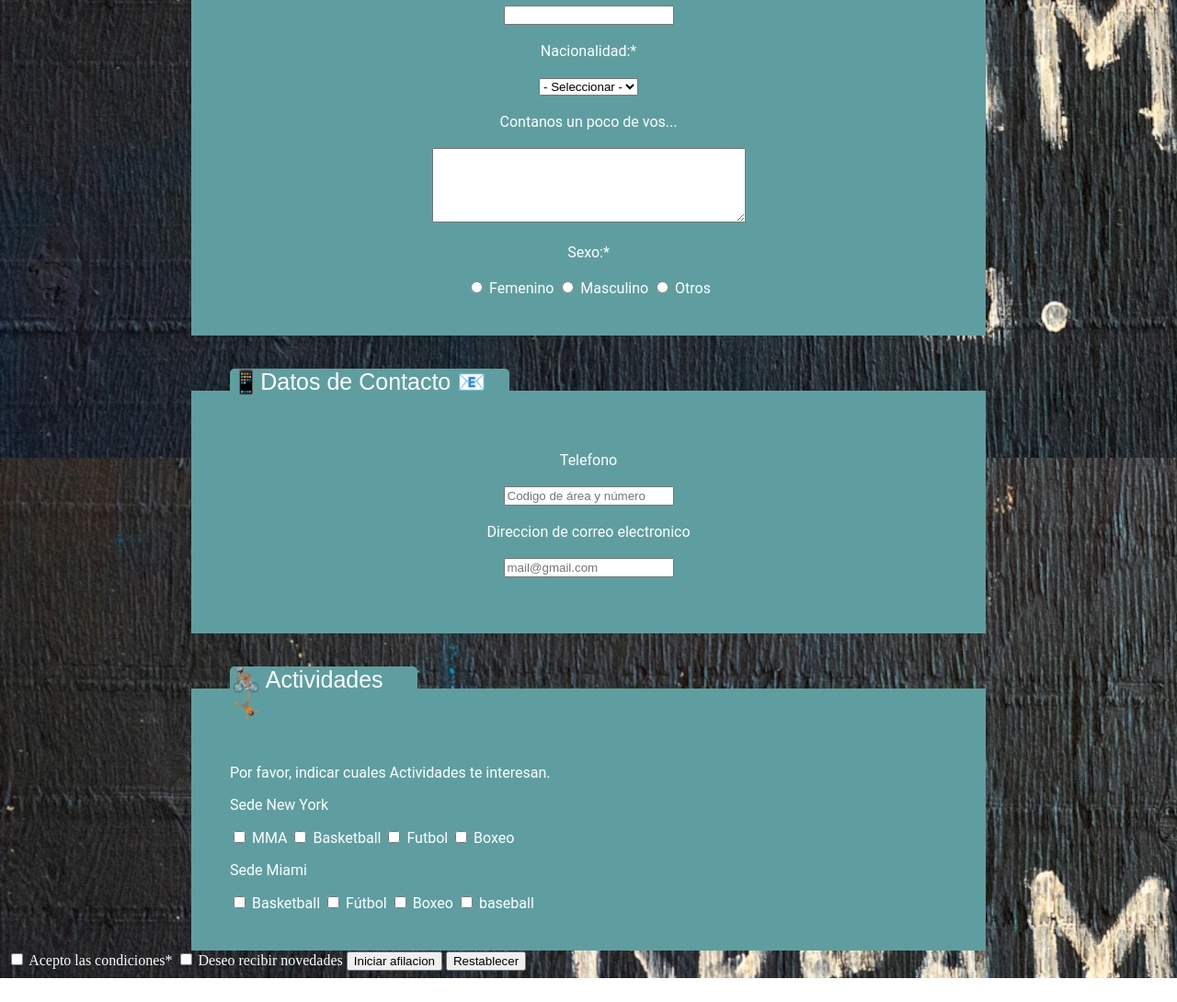
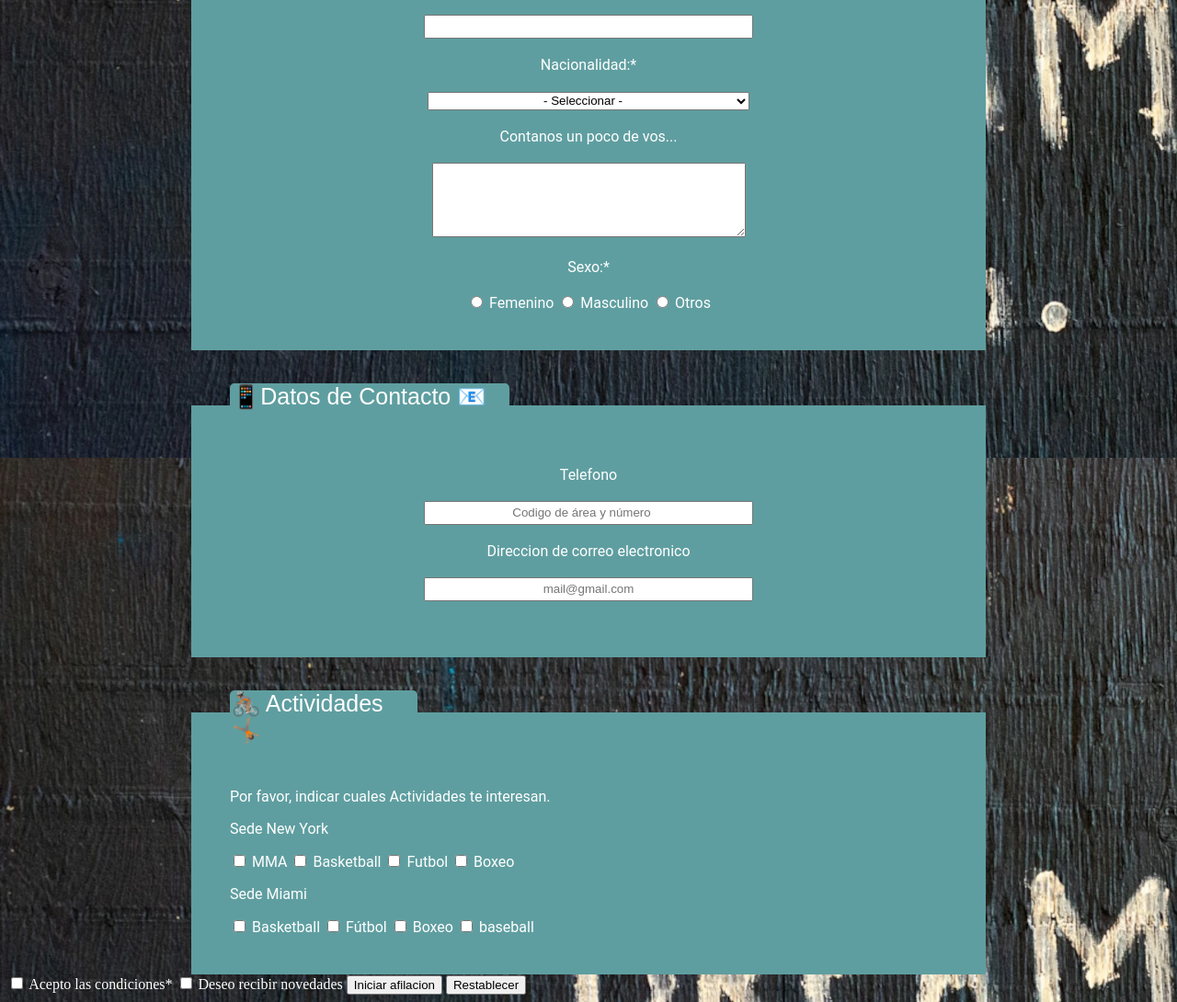
Before and after one commit to Almans05/Proyecto-Gimnasio, a website built with Vite: page index.html in a window 1280 px wide. Shown: the part 501-1591 px from the top of the page at 92% size. Before the commit the page ends 1565 px from the top, so only its background shows below. Built offline with nearby package versions, Linux system fonts and the light colour scheme.

Commit message:
verifico dimensiones de las cajas

```diff
--- a/index.html
+++ b/index.html
@@ -35,8 +35,8 @@
        <div style="text-align:center;" class="margen"></div>
        <label for="Nacionalidad">Nacionalidad:*</label><br><br>
 
-       <select>
-        <option value="- Seleccionar -">- Seleccionar -</option>
+       <select class="selec-1">
+        <option id="S-2" value="- Seleccionar -">- Seleccionar -</option>
         <option value="United States">United States</option>
         <option value="Afghanistan">Argentina</option>
         <option value="Albania">Chile</option>
@@ -68,11 +68,11 @@
       <legend class="texto-izquierda">📱Datos de Contacto 📧</legend>
       <div style="text-align:center;" class="margen">
        <label for="Telefono">Telefono</label><br><br>
-       <input type="number" placeholder="Codigo de área y número" class="center celda margen"><br><br>
+       <input id="text-centrado-2" type="number" placeholder="Codigo de área y número" class="centrado-A"><br><br>
       </div>
       <div style="text-align: center;" class="margen">
        <label for="Correo">Direccion de correo electronico</label><br><br>
-       <input type="email" required placeholder="mail@gmail.com" class="center celda margen"><br><br>
+       <input id="text-centrado-3" type="email" required placeholder="mail@gmail.com" class="centrado-B"><br><br>
        </div>
      </fieldset>
 
--- a/style.css
+++ b/style.css
@@ -15,6 +15,24 @@
     color: white;
 }
 
+.text-c {
+    width: 350px;
+    height: 20px;
+
+}
+.center-margen {
+    width: 350px;
+    height: 20px;
+}
+
+.selec-1 {
+    width: 350px;
+    height: 20px;
+}
+
+#S-2 {
+    text-align: center;
+}
 .texto-izquierda {
     text-align: left;
     background-color: cadetblue;
@@ -32,6 +50,20 @@ fieldset{
     font-family:'Roboto', sans-serif;
 }
 
+.centrado-A {
+    width: 350px;
+    height: 20px;
+}
+#text-centrado-2{
+    text-align: center;
+}
+#text-centrado-3 {
+    text-align: center;
+}
+.centrado-B {
+    width: 350px;
+    height: 20px;
+}
 legend {
 
     color: white;
```
